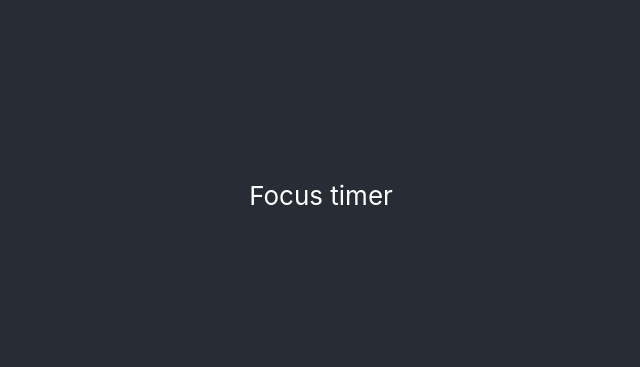
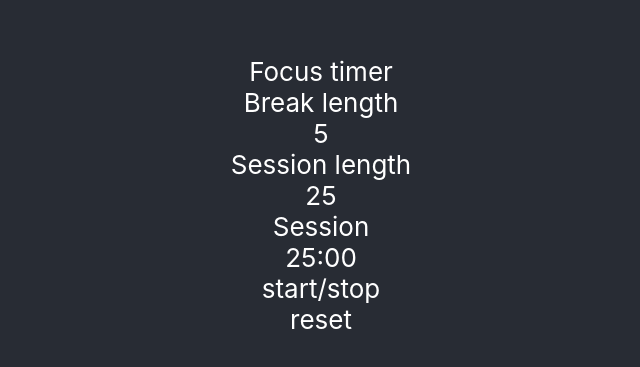
Before and after one commit to MarcinPietkiewicz/focus-time, a React (Create React App) app: page / in a window 1280 px wide. Shown: the part 205-572 px from the top of the page, without its empty margins (319-959 px from the left). Built offline with nearby package versions, Linux system fonts and the light colour scheme.

Commit message:
Early html and timer component set

```diff
--- a/public/index.html
+++ b/public/index.html
@@ -4,27 +4,15 @@
     <meta charset="utf-8" />
     <meta name="viewport" content="width=device-width, initial-scale=1" />
     <meta name="theme-color" content="#000000" />
-    <meta
-      name="description"
-      content="Web site created using create-react-app"
-    />
+    <meta name="description" content="React focus timer app" />
 
-    <link rel="manifest" href="%PUBLIC_URL%/manifest.json" />
-
-    <title>Focus time</title>
+    <title>Focus timer</title>
   </head>
   <body>
     <noscript>You need to enable JavaScript to run this app.</noscript>
     <div id="root"></div>
-    <!--
-      This HTML file is a template.
-      If you open it directly in the browser, you will see an empty page.
 
-      You can add webfonts, meta tags, or analytics to this file.
-      The build step will place the bundled scripts into the <body> tag.
-
-      To begin the development, run `npm start` or `yarn start`.
-      To create a production bundle, use `npm run build` or `yarn build`.
-    -->
   </body>
+  <!-- tests -->
+  <script src="https://cdn.freecodecamp.org/testable-projects-fcc/v1/bundle.js"></script>
 </html>
--- a/src/App.js
+++ b/src/App.js
@@ -1,10 +1,12 @@
-import './App.css';
+import "./App.css";
+import Timer from './Timer.js';
 
 function App() {
   return (
     <div className="App">
       <header className="App-header">
-Focus timer
+      <Timer />
+
       </header>
     </div>
   );
--- /dev/null
+++ b/src/Timer.js
@@ -0,0 +1,47 @@
+import React from "react";
+import styles from "./Timer.css";
+
+class Timer extends React.Component {
+  constructor(props) {
+    super(props);
+    this.state = { break: 5, session: 5, curSession: 25 };
+    this.startStop = this.startStop.bind(this);
+    this.reset = this.reset.bind(this);
+  }
+
+  startStop() {
+    console.log("hello2");
+  }
+
+  reset() {
+    console.log("hello");
+  }
+
+  render() {
+    let date = new Date(null);
+    date.setSeconds(this.state.curSession*60)
+    return (
+      <React.Fragment>
+        <div id="title">Focus timer</div>
+        <div id="break-label">Break length</div>
+        <div id="break-length">5</div>
+        <div id="break-decrement"></div>
+        <div id="break-increment"></div>
+        <div id="session-label">Session length</div>
+        <div id="session-length">25</div>
+        <div id="session-decrement"></div>
+        <div id="session-increment"></div>
+        <div id="timer-label">Session</div>
+        <div id="time-left">{date.toISOString().substr(14,5)}</div>
+        <div id="start_stop" onClick={this.startStop}>
+          start/stop
+        </div>
+        <div id="reset" onClick={this.reset}>
+          reset
+        </div>
+      </React.Fragment>
+    );
+  }
+}
+
+export default Timer;
```
Also changed, not shown: public/manifest.json (deleted), public/robots.txt (deleted), src/Timer.css (added).
